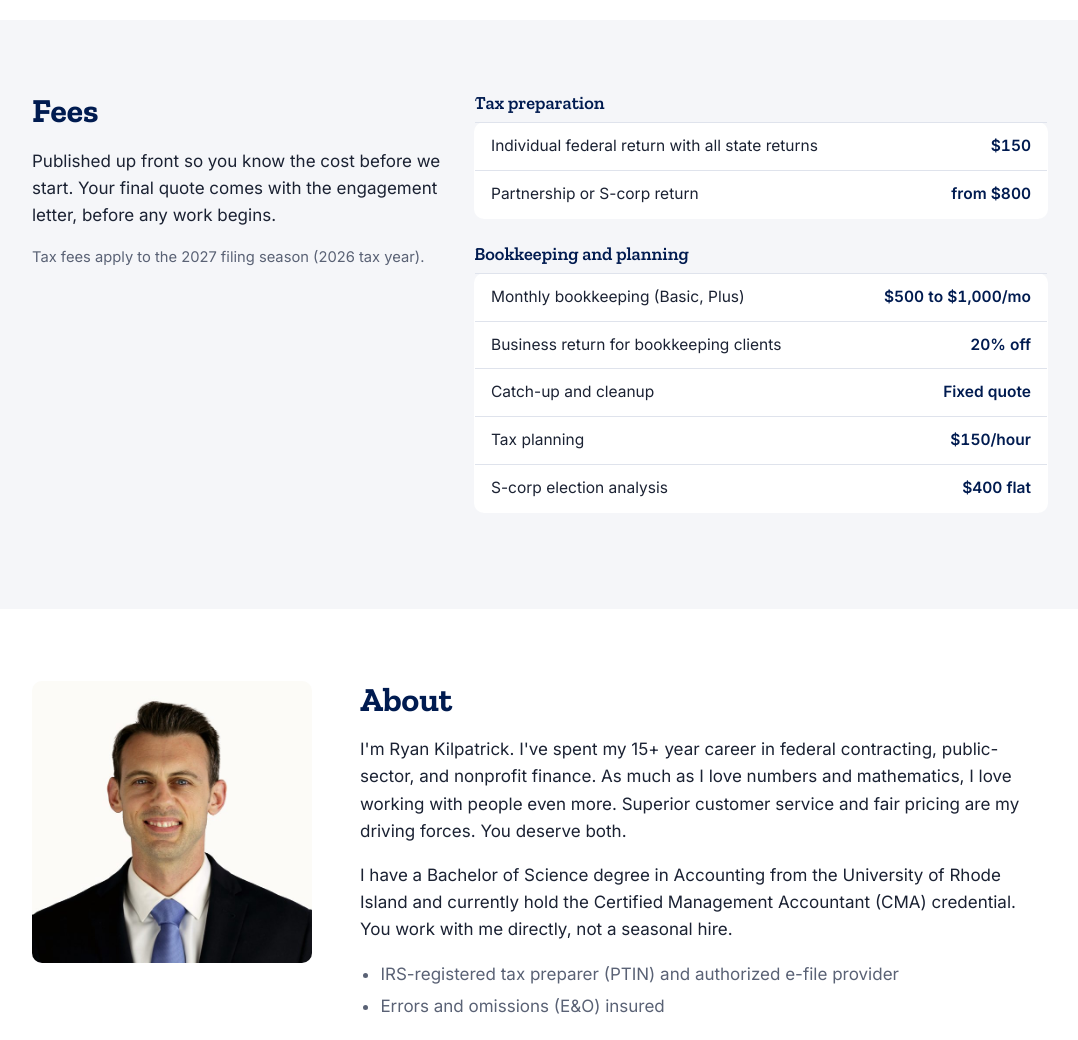
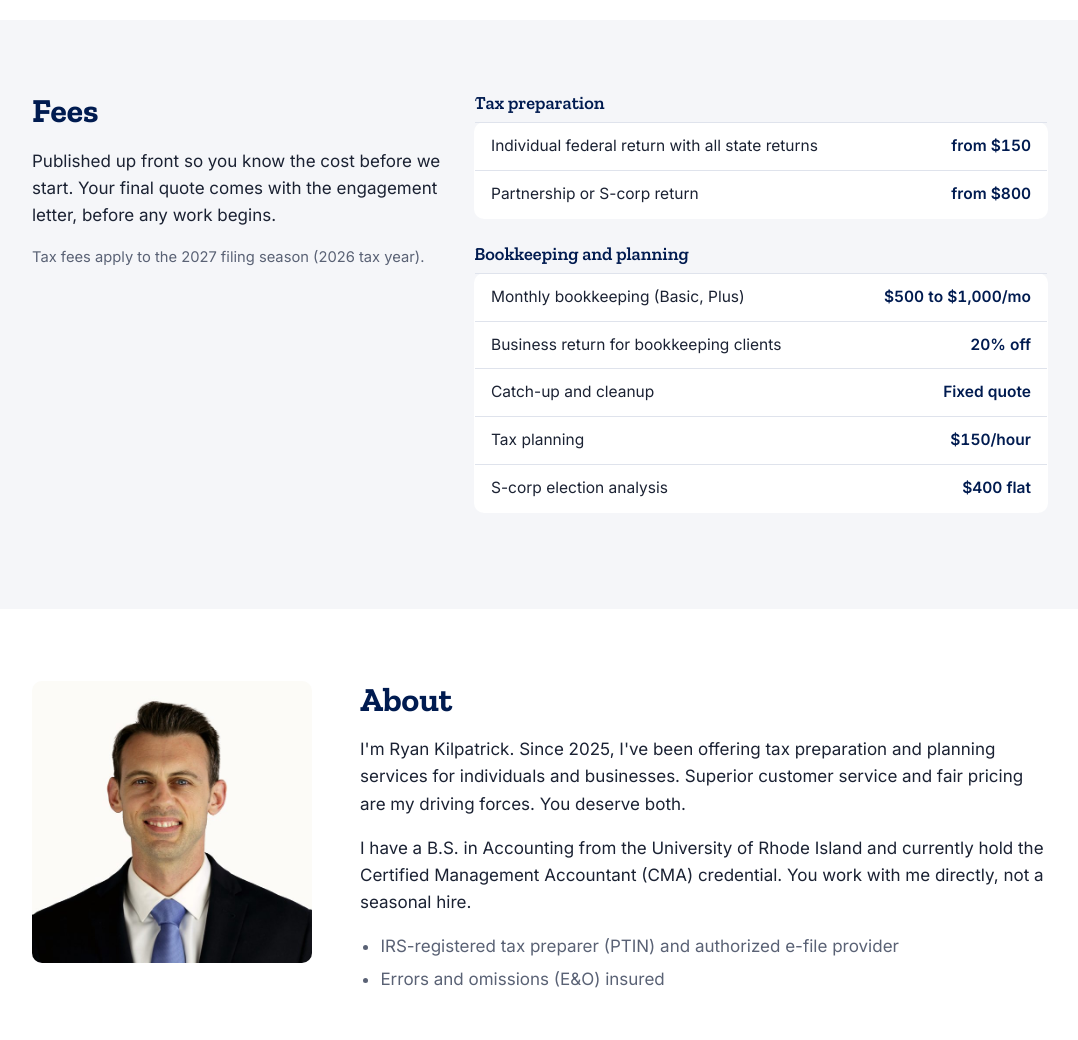
Before and after one commit to trinitytaxri/trinitytaxri.com, a plain HTML site: page index.html in a window 1280 px wide. Shown: the part 1040-2080 px from the top of the page, without its empty margins (100-1178 px from the left). Drawn offline with nearby package versions, Linux system fonts and the light colour scheme.

Commit message:
Add files via upload

```diff
--- a/index.html
+++ b/index.html
@@ -3,8 +3,8 @@
 <head>
   <meta charset="utf-8">
   <meta name="viewport" content="width=device-width, initial-scale=1">
-  <title>Trinity Tax Group LLC | Tax Preparation in South County, RI</title>
-  <meta name="description" content="Tax preparation, bookkeeping, and tax planning for individuals and small businesses in Washington County, RI and southeastern Connecticut.">
+  <title>Trinity Tax Group LLC | Serving South County, RI</title>
+  <meta name="description" content="Tax preparation, planning, and bookkeeping for individuals and small businesses">
   <link rel="icon" href="assets/favicon.png">
   <link rel="apple-touch-icon" href="assets/apple-touch-icon.png">
   <link rel="preconnect" href="https://fonts.googleapis.com">
@@ -34,7 +34,7 @@
   <section class="hero">
     <div class="wrap hero-grid">
       <div>
-        <p class="eyebrow">South County, Rhode Island</p>
+        <p class="eyebrow">Serving the Ocean State and beyond</p>
         <h1>Taxes don't have to be taxing.</h1>
         <p class="lede">Tax preparation, planning, and bookkeeping for households and small businesses. In person or remote, year-round.</p>
         <div class="hero-actions">
@@ -78,7 +78,7 @@
         <table class="fee-table">
           <caption>Tax preparation</caption>
           <tbody>
-            <tr><th scope="row">Individual federal return with all state returns</th><td>$150</td></tr>
+            <tr><th scope="row">Individual federal return with all state returns</th><td>from $150</td></tr>
             <tr><th scope="row">Partnership or S-corp return</th><td>from $800</td></tr>
           </tbody>
         </table>
@@ -101,8 +101,8 @@
       <img class="headshot" src="assets/ryan.jpg" alt="Ryan Kilpatrick" width="320" height="322">
       <div>
         <h2>About</h2>
-        <p>I'm Ryan Kilpatrick. I've spent my 15+ year career in federal contracting, public-sector, and nonprofit finance. As much as I love numbers and mathematics, I love working with people even more. Superior customer service and fair pricing are my driving forces. You deserve both.</p>
-        <p>I have a Bachelor of Science degree in Accounting from the University of Rhode Island and currently hold the Certified Management Accountant (CMA) credential. You work with me directly, not a seasonal hire.</p>
+        <p>I'm Ryan Kilpatrick. Since 2025, I've been offering tax preparation and planning services for individuals and businesses. Superior customer service and fair pricing are my driving forces. You deserve both.</p>
+        <p>I have a B.S. in Accounting from the University of Rhode Island and currently hold the Certified Management Accountant (CMA) credential. You work with me directly, not a seasonal hire.</p>
         <ul class="facts">
           <li>IRS-registered tax preparer (PTIN) and authorized e-file provider</li>
           <li>Errors and omissions (E&amp;O) insured</li>
```
Also changed, not shown: 1 other file.
